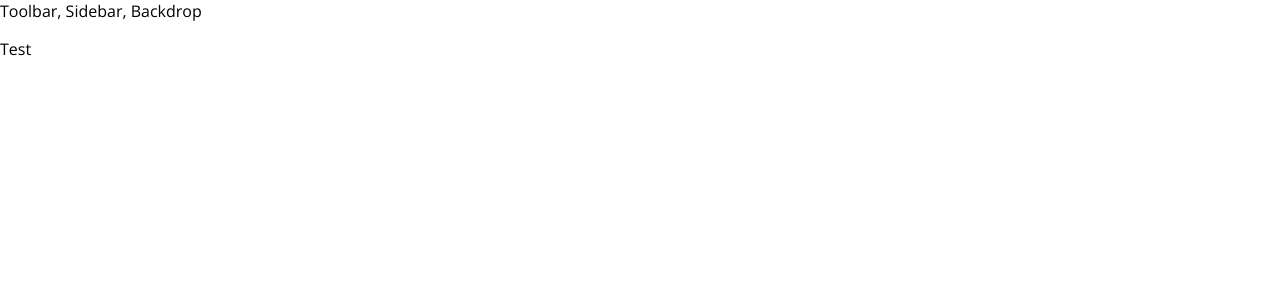
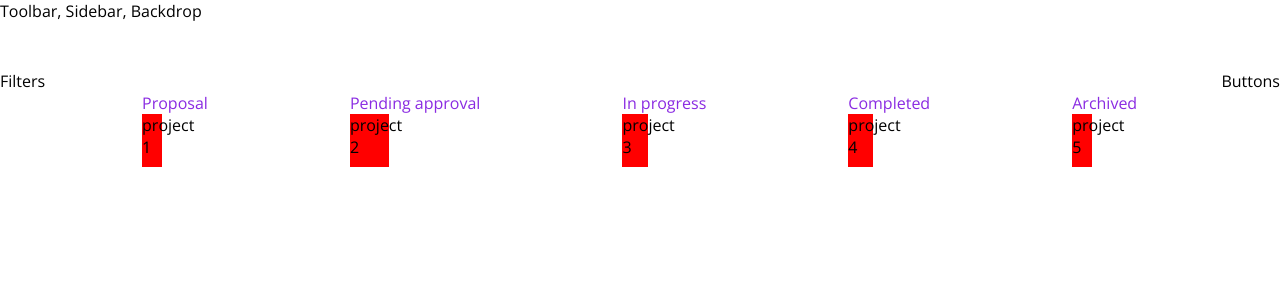
Before and after one commit to Tatarin9/TIMY, a React app: page / in a window 1280 px wide. Shown: the top 300 px of the page. Built offline with nearby package versions, Linux system fonts and the light colour scheme.

Commit message:
adding kanban basics

```diff
--- a/package.json
+++ b/package.json
@@ -32,6 +32,7 @@
     "postcss-flexbugs-fixes": "3.2.0",
     "postcss-loader": "2.0.8",
     "promise": "8.0.1",
+    "prop-types": "^15.7.2",
     "radium": "^0.26.0",
     "raf": "3.4.0",
     "react": "^16.13.0",
--- a/src/App.css
+++ b/src/App.css
@@ -22,6 +22,14 @@
   font-size: large;
 }
 
+.flex {
+  display: flex;
+}
+
+.justifyBetween {
+  justify-content: space-between;
+}
+
 @keyframes App-logo-spin {
   from { transform: rotate(0deg); }
   to { transform: rotate(360deg); }
--- a/src/App.js
+++ b/src/App.js
@@ -1,12 +1,14 @@
 import React, { Component } from 'react';
+
 import Layout from './features/Layout/Layout';
+import Kanban from './features/Kanban/Kanban';
 
 class App extends Component {
   render() {
     return (
       <div>
         <Layout>
-          <p>Test</p>
+          <Kanban/>
         </Layout>
       </div>
     );
--- /dev/null
+++ b/src/features/Kanban/Column/Column.css
@@ -0,0 +1,15 @@
+.Column {
+    background-color: red;
+    width: 30%;
+    height: 80%;
+}
+
+.tmp-ticket {
+    background-color: green;
+    width: 10rem;
+    height: 5rem;
+}
+
+.ColumnTitle {
+    color: blueviolet;
+}
--- /dev/null
+++ b/src/features/Kanban/Column/Column.js
@@ -0,0 +1,30 @@
+import React from 'react';
+
+import Aux from '../../../shared/Aux';
+import classes from './Column.css';
+
+const kanbanColumn = (props) => {
+
+    const columnTitle = (<div className={classes.ColumnTitle}>{props.title}</div>);
+    const columnTickets = (
+        <div className={classes.Column}>
+            {props.projects.map((project, index) => {
+                return <div key={project.id}>{project.name}</div>
+            })
+            }
+        </div>);
+
+
+    return (
+        <Aux>
+            <div>
+                {columnTitle}
+                {columnTickets}
+            </div>
+
+        </Aux>
+    );
+
+};
+
+export default kanbanColumn;
--- /dev/null
+++ b/src/features/Kanban/Kanban.css
@@ -0,0 +1,30 @@
+.KanbanColumnWrapper {
+    display: flex;
+    justify-content: space-evenly;
+    height: 100%;
+}
+
+.Kanban {
+    margin: auto;
+
+}
+
+/* @media (min-width: 1000px) and (min-height: 700px) {
+    .Kanban {
+        width: 700px;
+        height: 600px;
+    }
+}
+
+@media (min-width: 500px) and (min-height: 401px) {
+    .Kanban {
+        width: 450px;
+        height: 400px;
+    }
+}
+@media (min-width: 500px) and (min-height: 400px) {
+    .Kanban {
+        width: 350px;
+        height: 300px;
+    }
+} */
--- /dev/null
+++ b/src/features/Kanban/Kanban.js
@@ -0,0 +1,74 @@
+import React, { Component } from 'react';
+
+import Aux from '../../shared/Aux';
+import KanbanColumn from './Column/Column';
+
+// import '../../App.css';
+import appClasses from '../../App.css';
+import classes from './Kanban.css';
+
+class Kanban extends Component {
+
+    // // constructor not required when using state inside component shortcut
+    // constructor(props) {
+    //     super(props);
+    //     this.state = {...};
+    // }
+
+    state = {
+        columns: [
+            { id: 1, title: 'Proposal', status: 'proposal' },
+            { id: 2, title: 'Pending approval', status: 'pending-approval' },
+            { id: 3, title: 'In progress', status: 'in-progress' },
+            { id: 4, title: 'Completed', status: 'completed' },
+            { id: 5, title: 'Archived', status: 'archived' }
+        ],
+        projects: [
+            { id: 1, name: 'project 1', status: 'proposal' },
+            { id: 1, name: 'project 2', status: 'pending-approval' },
+            { id: 1, name: 'project 3', status: 'in-progress' },
+            { id: 1, name: 'project 4', status: 'completed' },
+            { id: 1, name: 'project 5', status: 'archived' },
+
+        ],
+        otherState: 'some other value',
+    }
+
+    render() {
+
+        let columns = null;
+
+        columns = (
+            <div className={classes.KanbanColumnWrapper}>
+                {this.state.columns.map((column, index) => {
+                    return <KanbanColumn
+                        title={column.title}
+                        projects={this.state.projects.filter(project => project.status === column.status)}
+                        key={column.id}
+                    />
+                })}
+            </div>
+        );
+
+        let filters = null;
+
+        filters = (
+            <div className={appClasses.flex + ' ' + appClasses.justifyBetween}>
+                <div>Filters</div>
+                <div>Buttons</div>
+            </div>
+        );
+
+
+        return (
+            <Aux>
+                {filters}
+                <div className={classes.Kanban}>
+                    {columns}
+                </div>
+            </Aux>
+        );
+    }
+}
+
+export default Kanban;
--- /dev/null
+++ b/src/features/Layout/Layout.css
@@ -0,0 +1,3 @@
+.Content {
+    margin-top: 3rem;
+}
--- a/src/features/Layout/Layout.js
+++ b/src/features/Layout/Layout.js
@@ -1,11 +1,12 @@
 import React from 'react';
 
 import Aux from '../../shared/Aux';
+import classes from './Layout.css';
 
 const layout = (props) => (
     <Aux>
         <div>Toolbar, Sidebar, Backdrop</div>
-        <main>
+        <main className={classes.Content}>
             {props.children}
         </main>
     </Aux>
```
Also changed, not shown: src/features/Kanban/Ticket/Ticket.css (added), src/features/Kanban/Ticket/Ticket.js (added).
